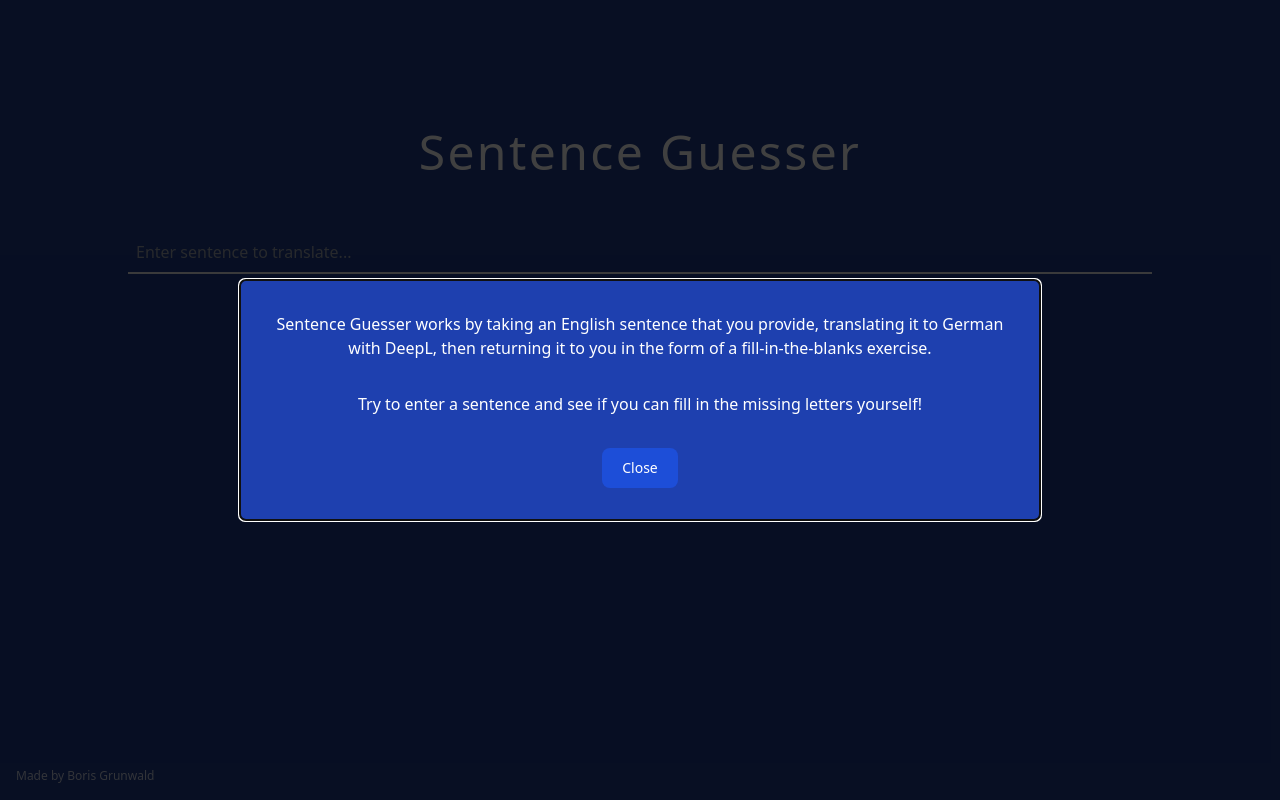
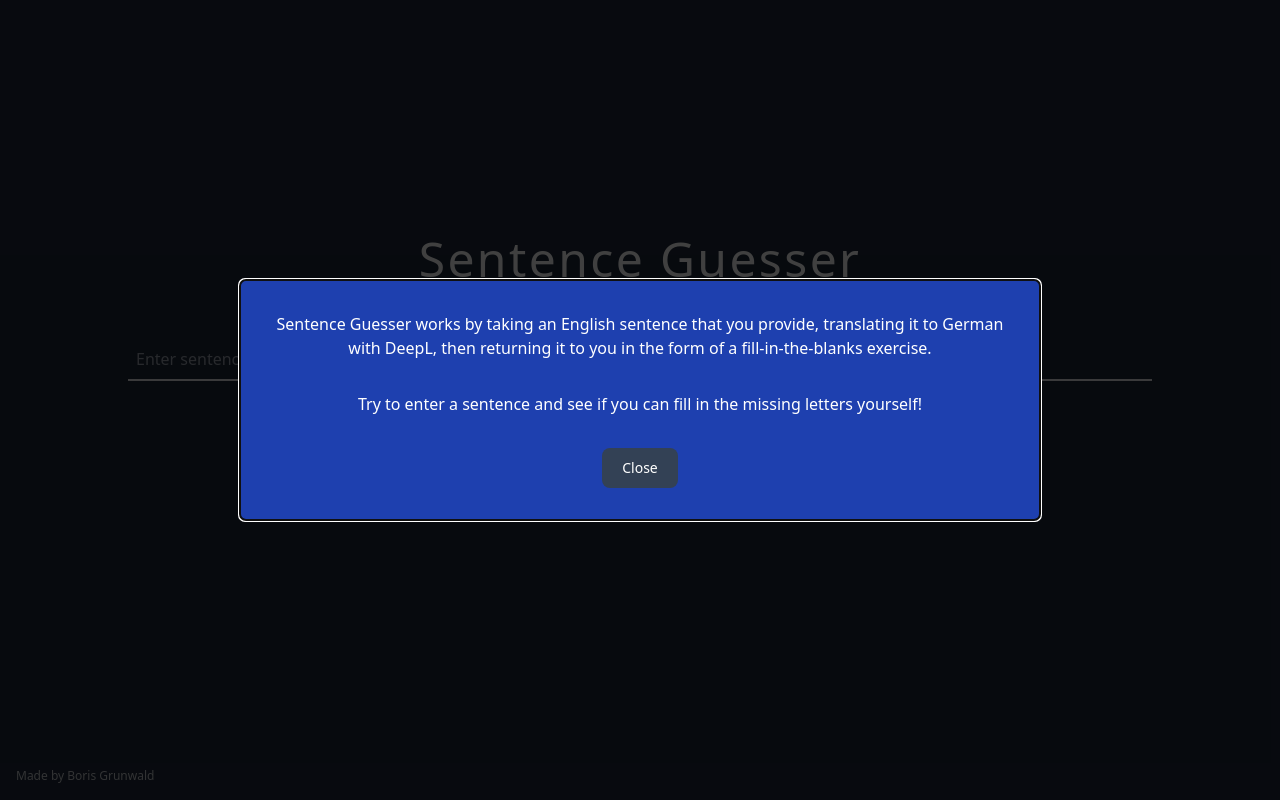
Before and after one commit to jikol1906/sentence-guesser-react, a React (Create React App) app: page / in a window 1280 px wide. Built offline with nearby package versions, Linux system fonts and the light colour scheme.

Commit message:
dark colors

```diff
--- a/src/Components/App.tsx
+++ b/src/Components/App.tsx
@@ -247,8 +247,8 @@ const App: React.FunctionComponent<ITest2Props> = (props) => {
   }
 
   return (
-    <div className="relative min-h-screen bg-blue-900 flex py-32 px-5">
-      <div className="max-w-5xl mx-auto flex-1 text-white space-y-14">
+    <div className="relative min-h-screen bg-slate-800  flex py-32 px-5">
+      <div className="max-w-5xl m-auto flex-1 text-white space-y-14">
         <h1 className="text-3xl sm:text-4xl md:text-5xl tracking-wider text-center">Sentence Guesser</h1>
         <HelperDialog isOpen={showHelperModal}>
           <p>
@@ -267,7 +267,7 @@ const App: React.FunctionComponent<ITest2Props> = (props) => {
             </div>
           </form>
           :
-          <p className="text-xl sticky top-4 bg-blue-900">{originalSentence}</p>
+          <p className="text-xl sticky top-4 bg-slate-800">{originalSentence}</p>
         }
         <div className="grid md:grid-flow-col gap-4 md:justify-start">
           {!enteringSentence &&
--- a/src/Components/Button.tsx
+++ b/src/Components/Button.tsx
@@ -8,8 +8,8 @@ const Button: React.FunctionComponent<IButtonProps> = ({
 }) => {
   return <button className="
     text-white
-    bg-blue-700
-    hover:bg-blue-800
+    bg-slate-700
+    hover:bg-slate-800
     focus:ring-4
     focus:ring-blue-300
     font-medium
@@ -19,10 +19,10 @@ const Button: React.FunctionComponent<IButtonProps> = ({
     py-2.5
     disabled:opacity-60
     disabled:cursor-not-allowed
-    dark:bg-blue-600
-    dark:hover:bg-blue-700
+    dark:bg-slate-600
+    dark:hover:bg-slate-700
     focus:outline-none
-    dark:focus:ring-blue-800" {...props}>{children}</button>;
+    dark:focus:ring-slate-800" {...props}>{children}</button>;
 };
 
 export default Button;
```
